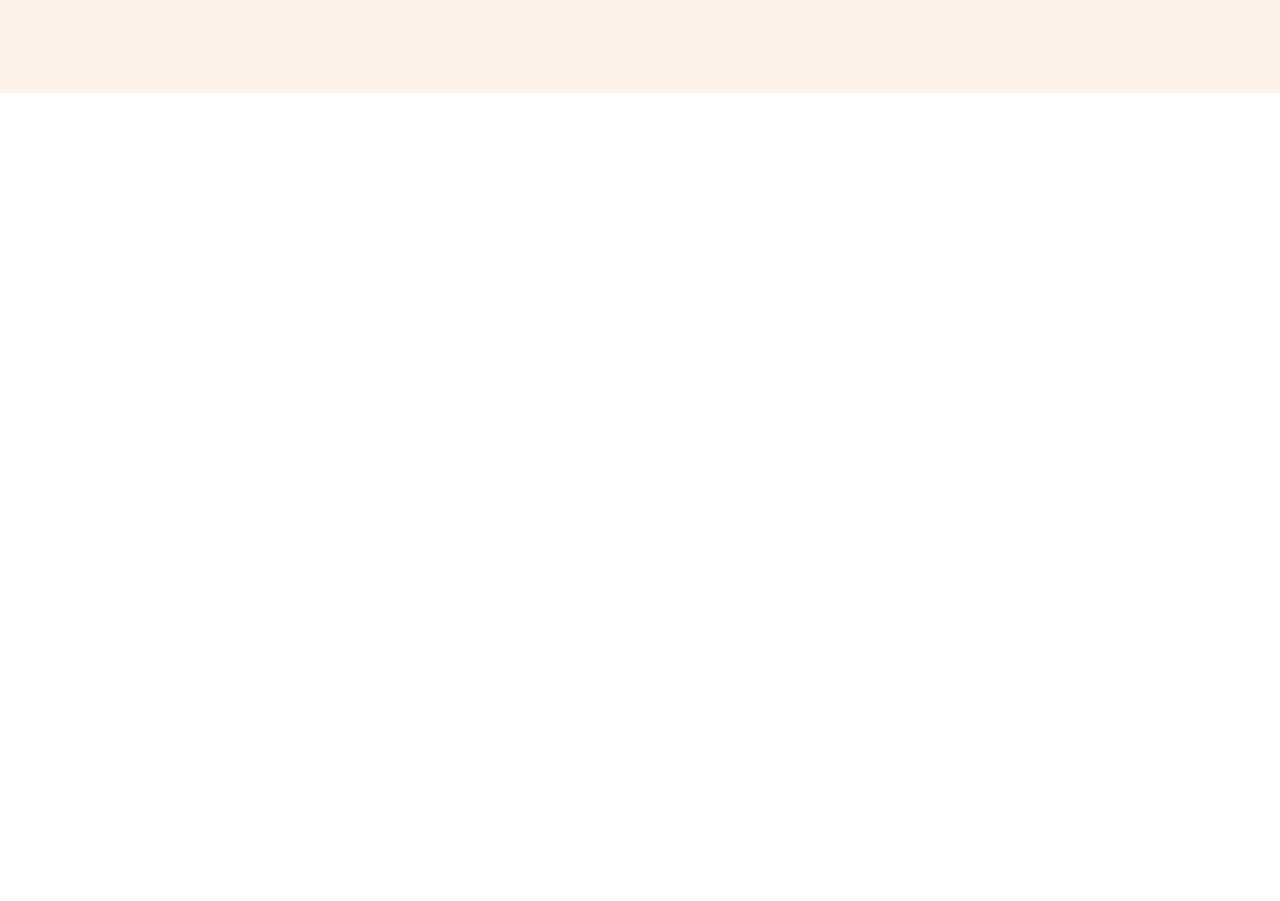
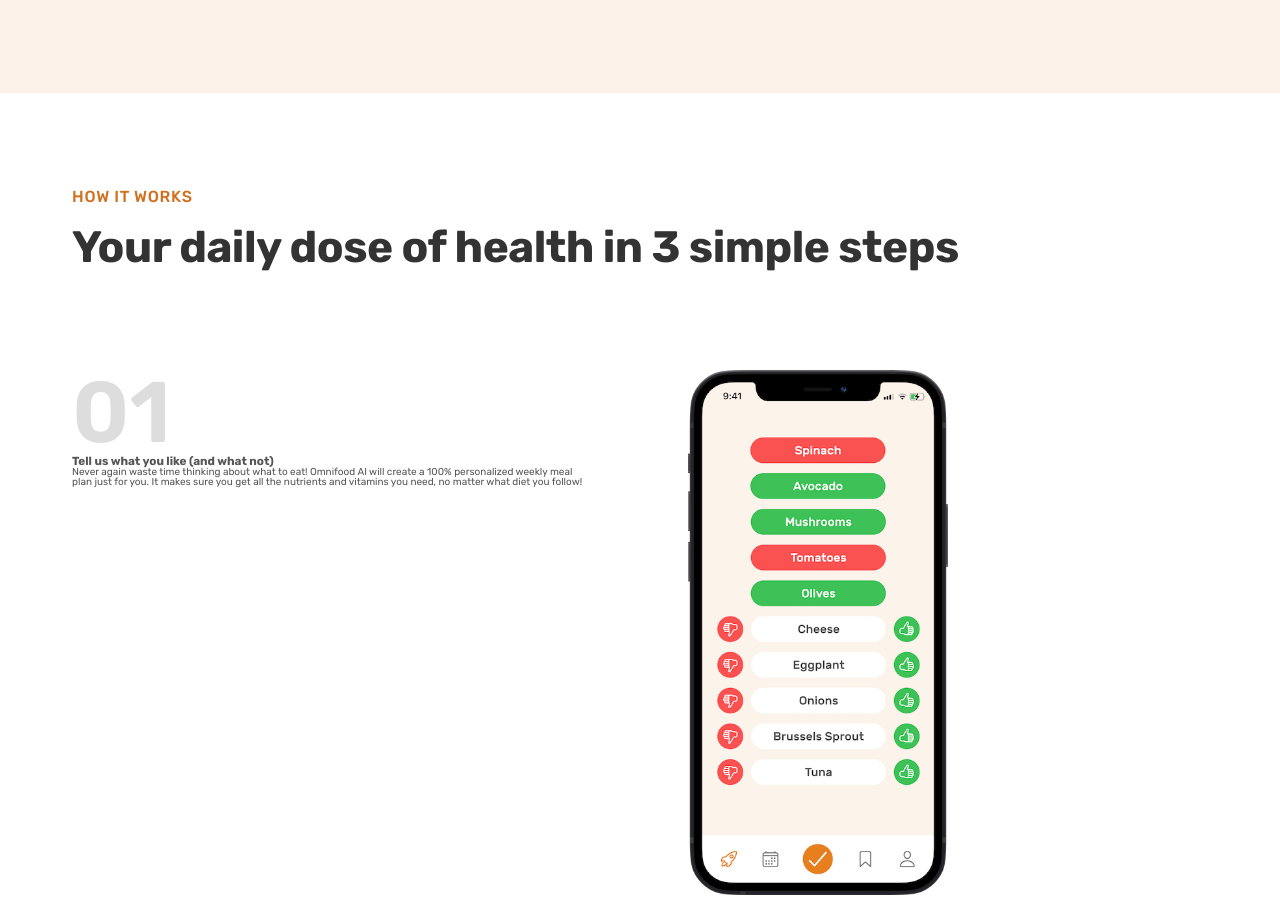
Before and after one commit to criquimj/omnifood-html-css, a plain HTML site: page index.html in a window 1280 px wide. Shown: the part 637-1538 px from the top of the page. Before the commit the page ends 800 px from the top, so only its background shows below. Drawn offline with Linux system fonts and the light colour scheme.

Commit message:
Adding reusable grid system to css, and adding main content and initial styling to how it works section

```diff
--- a/css/style.css
+++ b/css/style.css
@@ -15,7 +15,12 @@ Bold: 700
 
 Default: 1
 1.05
+1.2
 1.6
+
+- Letter spacing
+-0.5px
+0.75px
 
 -- 02 Colors
 
@@ -65,8 +70,28 @@ body {
 /* HELPER CLASSES */
 /*********************************/
 
+.container--centered {
+  max-width: 120rem;
+  padding: 0 3.2rem;
+  margin: 0 auto;
+}
+
 .margin-right-sm {
   margin-right: 1.6rem !important;
+}
+
+.grid {
+  display: grid;
+  gap: 9.6rem;
+}
+.grid--2-cols {
+  grid-template-columns: repeat(2, 1fr);
+}
+.grid--3-cols {
+  grid-template-columns: repeat(3, 1fr);
+}
+.grid--4-cols {
+  grid-template-columns: repeat(4, 1fr);
 }
 
 /*********************************/
@@ -108,6 +133,35 @@ body {
   box-shadow: inset 0 0 0 3px #fff;
 }
 
+.heading-primary,
+.heading-secondary,
+.subheading {
+  font-weight: 700;
+  color: #333;
+  letter-spacing: -0.5px;
+}
+
+.heading-primary {
+  font-size: 5.2rem;
+  line-height: 1.05;
+  margin-bottom: 3.2rem;
+}
+
+.heading-secondary {
+  font-size: 4.4rem;
+  line-height: 1.2;
+  margin-bottom: 9.6rem;
+}
+
+.subheading {
+  display: block;
+  font-size: 1.6rem;
+  text-transform: uppercase;
+  font-weight: 500;
+  color: #cf711f;
+  letter-spacing: 0.75px;
+  margin-bottom: 1.6rem;
+}
 /*********************************/
 /* HEADER */
 /*********************************/
@@ -183,15 +237,6 @@ body {
   align-items: center;
 }
 
-.heading-primary {
-  font-size: 5.2rem;
-  font-weight: 700;
-  line-height: 1.05;
-  color: #333;
-  letter-spacing: -0.5px;
-  margin-bottom: 3.2rem;
-}
-
 .hero-description {
   font-size: 2rem;
   line-height: 1.1;
@@ -234,3 +279,21 @@ body {
   font-weight: 700;
   color: #cf711f;
 }
+
+/*********************************/
+/* HOW IT WORKS SECTION */
+/*********************************/
+
+.section-how {
+  padding-top: 9.6rem;
+}
+
+.step-number {
+  font-size: 8.6rem;
+  font-weight: 600;
+  color: #ddd;
+}
+
+.step-img {
+  width: 50%;
+}
--- a/index.html
+++ b/index.html
@@ -48,6 +48,43 @@
       </div>
     </div>
     </section>
+
+    <section class="section-how">
+   <div class="container--centered">
+     <span class="subheading">How it works</span>
+     <h2 class="heading-secondary">Your daily dose of health in 3 simple steps</h2>
+   </div>
+   <div class="container--centered grid grid--2-cols">
+     <!-- STEP 01 -->
+     <div class="step-text-box">
+       <p class="step-number">01</p>
+       <h3 class="heading-tertiary">Tell us what you like (and what not)</h3>
+       <p class="step-description">Never again waste time thinking about what to eat! Omnifood AI will create a 100% personalized weekly meal plan just for you. It makes sure you get all the nutrients and vitamins you need, no matter what diet you follow!</p>
+      </div>
+      <div class="step-img-box">
+        <img class="step-img" src="./img/app/app-screen-1.png" alt="iPhone app preferences selection screen">
+      </div>
+      <!-- STEP 02 -->
+      <div class="step-img-box">
+        <img class="step-img" src="./img/app/app-screen-2.png" alt="iPhone app weekly meal plan approval screen">
+      </div>
+      <div class="step-text-box">
+        <p class="step-number">02</p>
+        <h3 class="heading-tertiary">Approve your weekly meal plan</h3>
+        <p class="step-description">Once per week, approve the meal plan generated for you by Omnifood AI. You can change ingredients, swap entire meals, or even add your own recipes.</p>
+      </div>
+      <!-- STEP 03 -->
+      <div class="step-text-box">
+      <p class="step-number">03</p>
+      <h3 class="heading-tertiary">Receive meals at convenient time</h3>
+      <p class="step-description">Best chefs in town will cook your selected meal every day, and we will deliver it to your door whenever works best for you. You can change delivery schedule and address daily!</p>
+    </div>
+    <div class="step-img-box">
+      <img class="step-img" src="./img/app/app-screen-3.png" alt="iPhone app meal-prep and delivery screen">
+    </div>
+  </div>
+    </section>
+
   </main>
   </body>
 </html>
```
